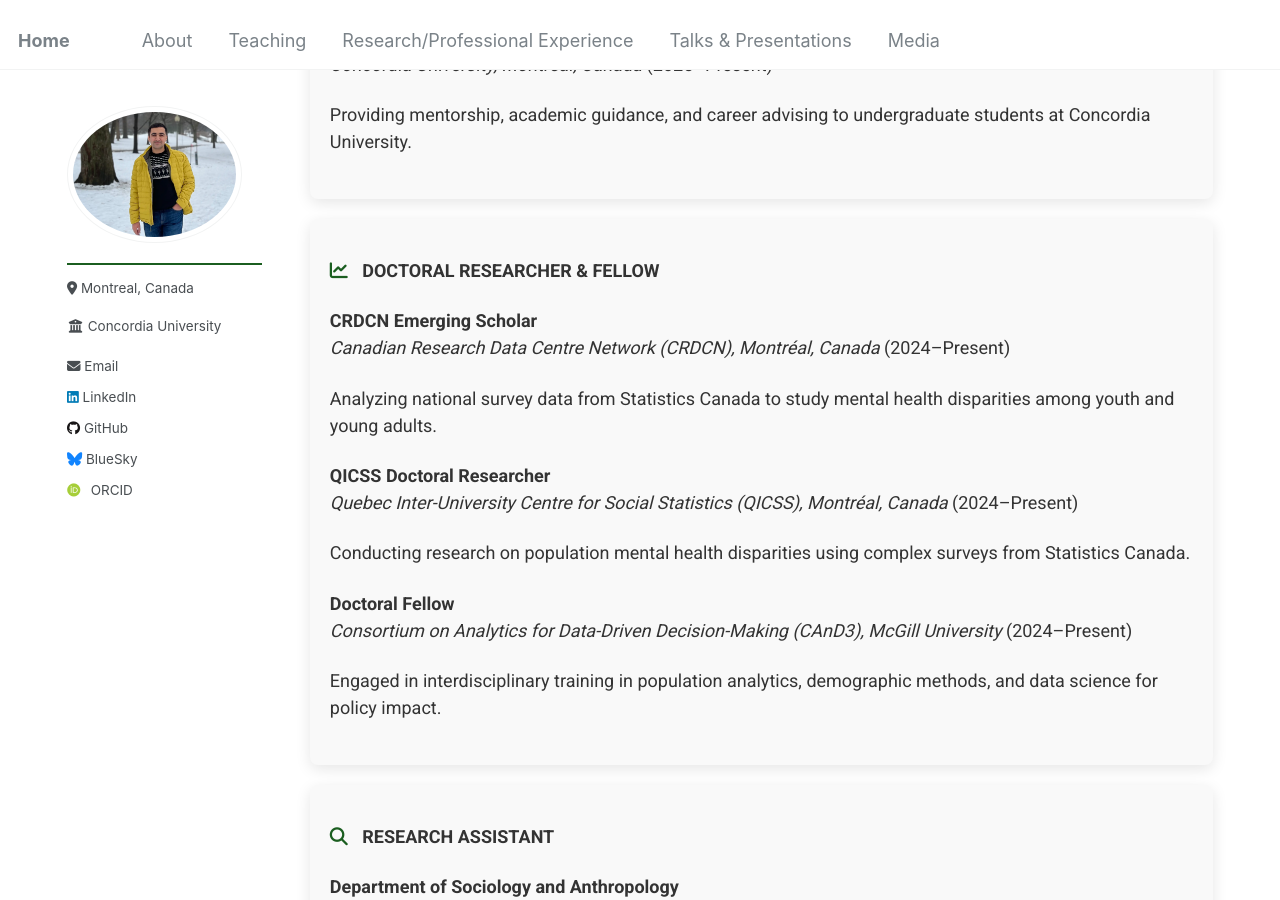
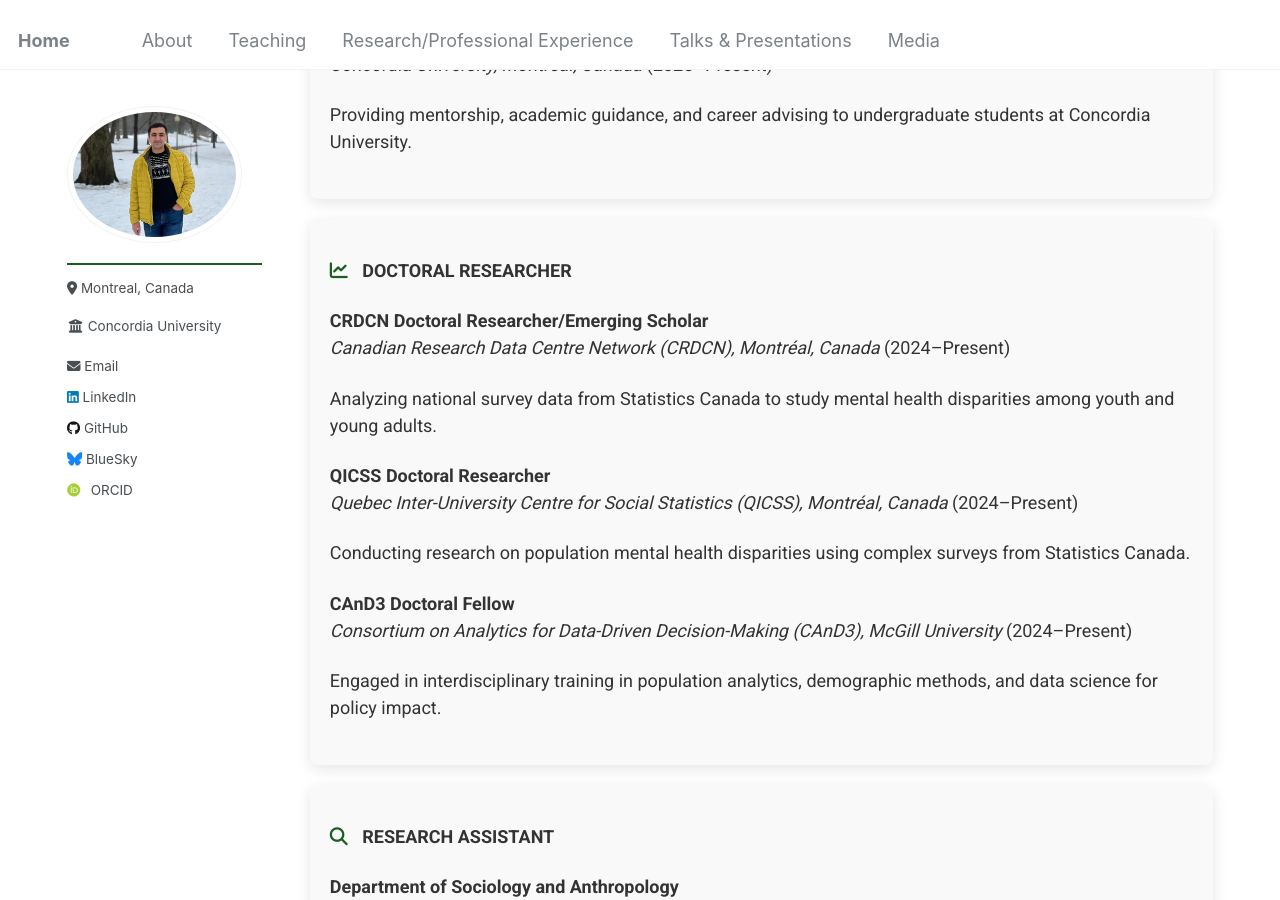
Before and after one commit to Mohsnmonji/mohsnmonji.github.io, a Jekyll site: the page built from _pages/Curriculum Vitae.md, in a window 1280 px wide and 900 px high, scrolled down 276 px. Built offline with Jekyll 4.4.1, drawn with Linux system fonts in a browser that asks for light colours; some web fonts are replaced.

Commit message:
Update Curriculum Vitae.md

```diff
--- a/_pages/Curriculum Vitae.md
+++ b/_pages/Curriculum Vitae.md
@@ -40,14 +40,14 @@ author_profile: true
 </div>
 
 <div class="teaching-card">
-  <p><i class="fas fa-chart-line cv-icon"></i> <strong>DOCTORAL RESEARCHER & FELLOW</strong></p>
-  <p><strong>CRDCN Emerging Scholar</strong><br><em>Canadian Research Data Centre Network (CRDCN), Montréal, Canada</em> (2024–Present)</p>
+  <p><i class="fas fa-chart-line cv-icon"></i> <strong>DOCTORAL RESEARCHER</strong></p>
+  <p><strong>CRDCN Doctoral Researcher/Emerging Scholar</strong><br><em>Canadian Research Data Centre Network (CRDCN), Montréal, Canada</em> (2024–Present)</p>
   <p>Analyzing national survey data from Statistics Canada to study mental health disparities among youth and young adults.</p>
 
   <p><strong>QICSS Doctoral Researcher</strong><br><em>Quebec Inter-University Centre for Social Statistics (QICSS), Montréal, Canada</em> (2024–Present)</p>
   <p>Conducting research on population mental health disparities using complex surveys from Statistics Canada.</p>
 
-  <p><strong>Doctoral Fellow</strong><br><em>Consortium on Analytics for Data-Driven Decision-Making (CAnD3), McGill University</em> (2024–Present)</p>
+  <p><strong>CAnD3 Doctoral Fellow</strong><br><em>Consortium on Analytics for Data-Driven Decision-Making (CAnD3), McGill University</em> (2024–Present)</p>
   <p>Engaged in interdisciplinary training in population analytics, demographic methods, and data science for policy impact.</p>
 </div>
 
```
